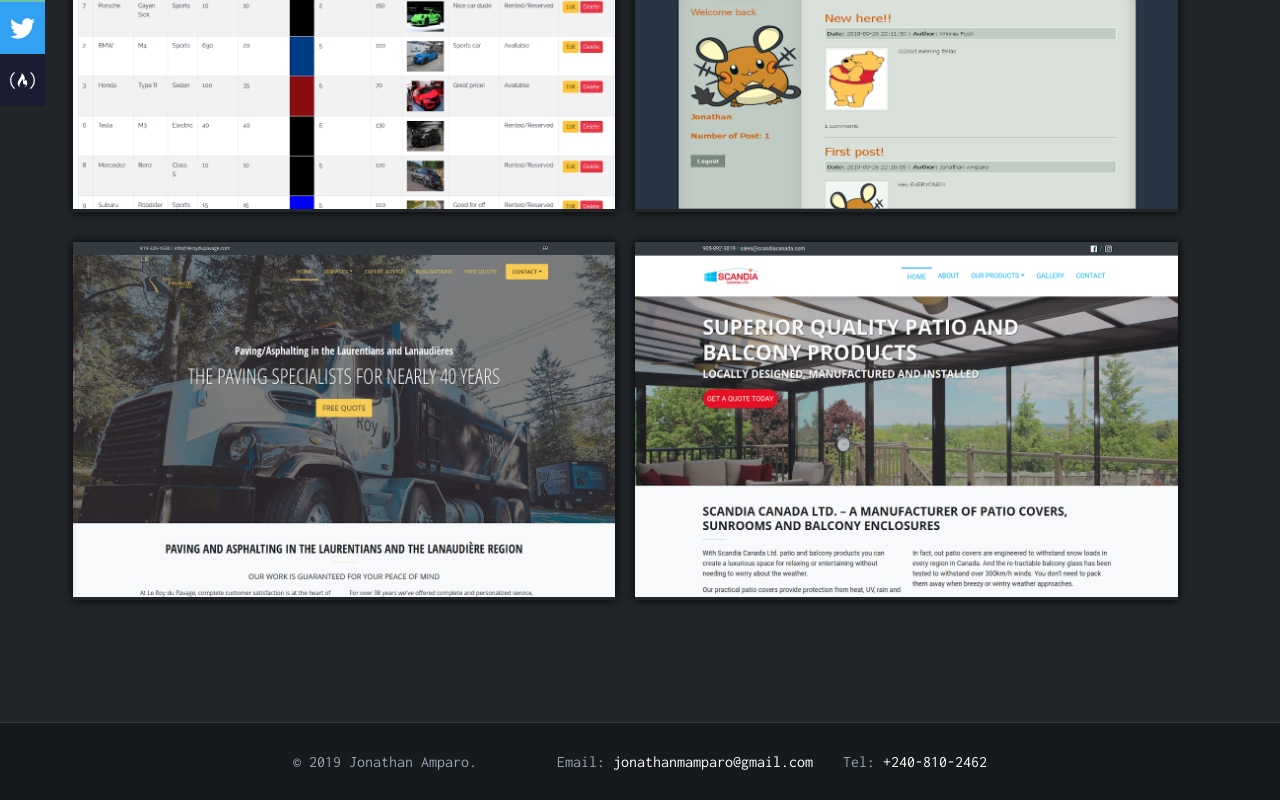
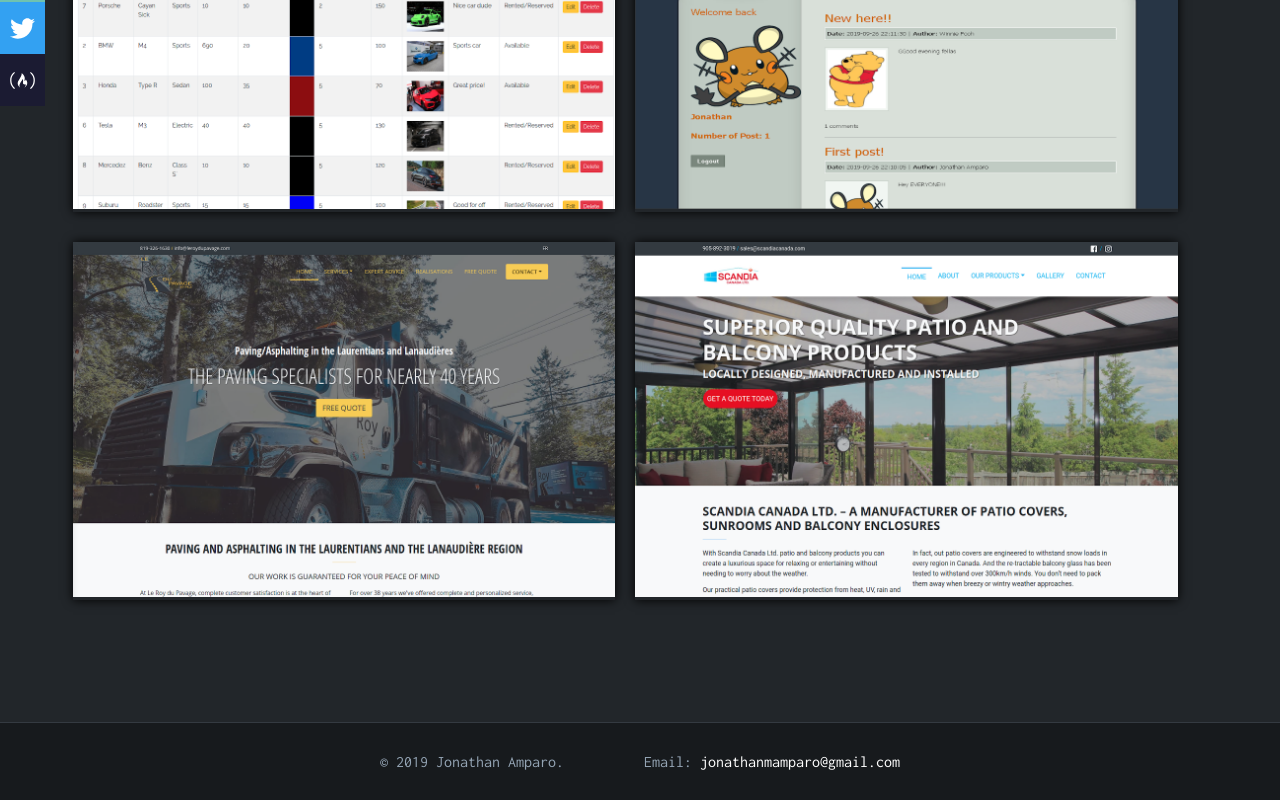
Before and after one commit to JonAmparo/portfolio, a React (Create React App) app: page / in a window 1280 px wide. Shown: the part 773-1573 px from the top of the page. Built offline with nearby package versions, Linux system fonts and the light colour scheme.

Commit message:
CNAME added

```diff
--- a/package.json
+++ b/package.json
@@ -2,7 +2,7 @@
   "name": "portfolio",
   "version": "0.1.0",
   "private": true,
-  "homepage": "https://jonamparo.github.io/portfolio/",
+  "homepage": "https://jonamparo.com/portfolio/",
   "dependencies": {
     "gh-pages": "^2.1.1",
     "node-sass": "^4.13.0",
--- a/src/components/Footer.js
+++ b/src/components/Footer.js
@@ -12,12 +12,6 @@ function Footer() {
               jonathanmamparo@gmail.com
             </a>
           </div>
-          <div className="footer__contact">
-            Tel:{" "}
-            <a href="tel: +240-810-2462" className="footer__link">
-              +240-810-2462
-            </a>
-          </div>
         </div>
       </footer>
     </React.Fragment>
--- a/src/index.js
+++ b/src/index.js
@@ -1,13 +1,13 @@
 import React from "react";
 import ReactDOM from "react-dom";
 import "./index.scss";
-import { HashRouter } from "react-router-dom";
+import { Router } from "react-router-dom";
 import { createBrowserHistory } from "history";
 import App from "./App";
 
 ReactDOM.render(
-  <HashRouter history={createBrowserHistory()}>
+  <Router history={createBrowserHistory()}>
     <App />
-  </HashRouter>,
+  </Router>,
   document.getElementById("root")
 );
```
Also changed, not shown: 1 other file (tests, documents, lock files or other folders).
